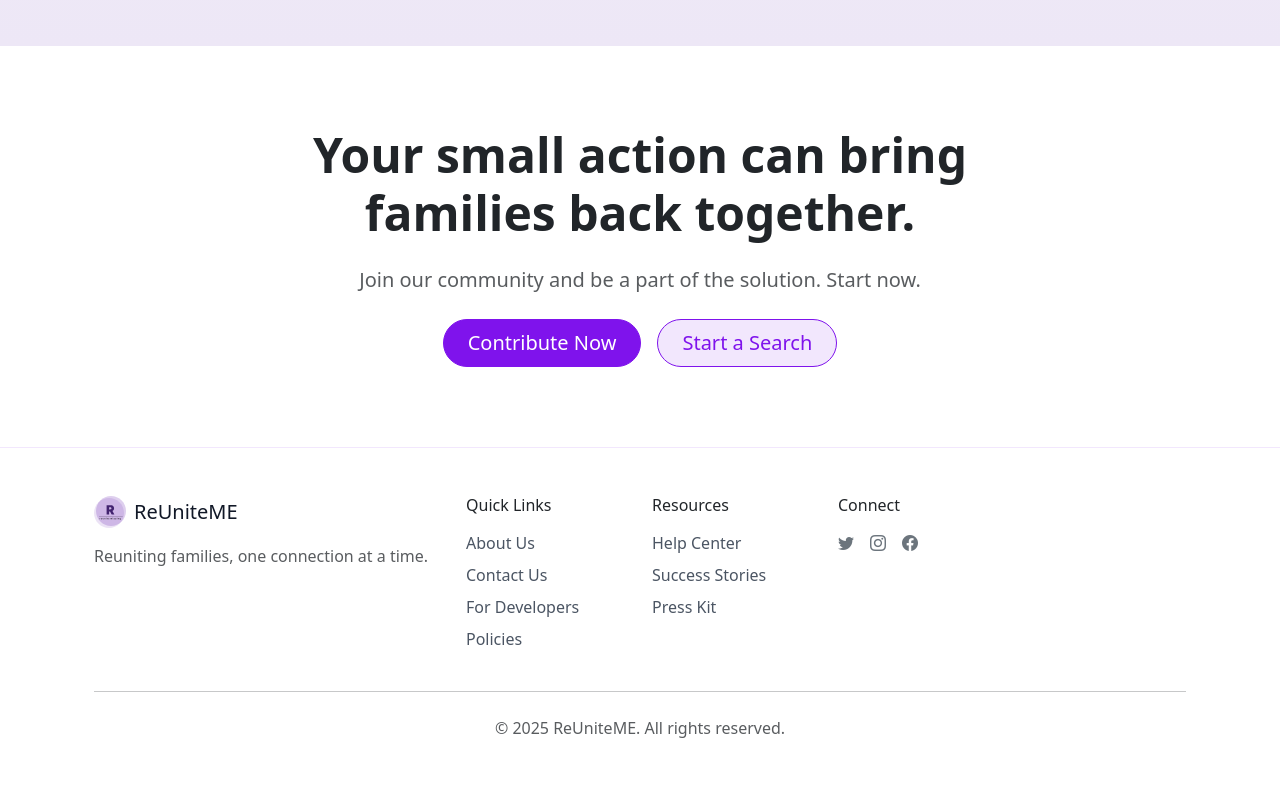
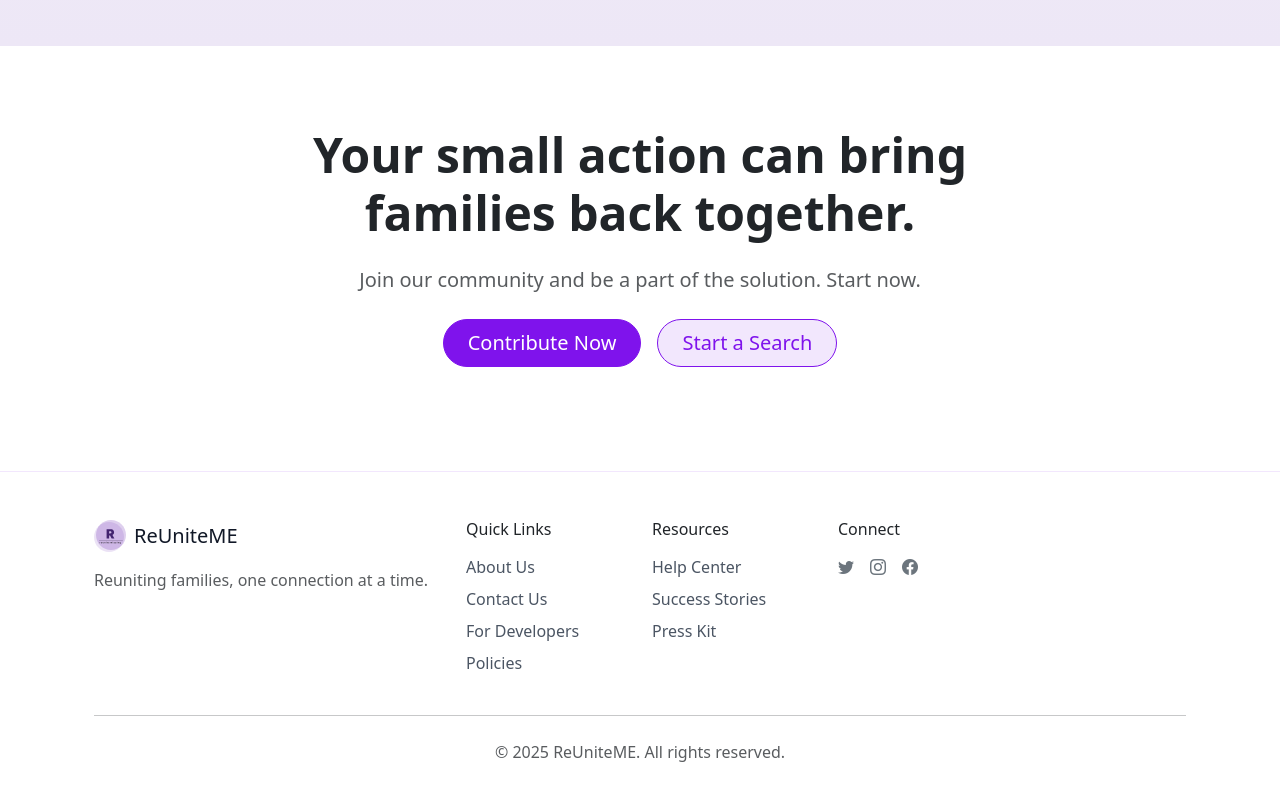
Before and after one commit to jeelion22/reuniteME-Frontend, a React (Vite) app: page / in a window 1280 px wide. Shown: the part 3618-4418 px from the top of the page. Built offline with nearby package versions, Linux system fonts and the light colour scheme; no server answers.

Commit message:
Adjust footer spacing and layout consistency

```diff
--- a/src/wrappers/Footer1.jsx
+++ b/src/wrappers/Footer1.jsx
@@ -7,7 +7,7 @@ function getCurrentYear() {
 
 const Footer1 = () => {
   return (
-    <footer className="py-5">
+    <footer className="py-5 mt-4">
       <div className="container px-4">
         <div className="row g-4">
           <div className="col-lg-4">
```
